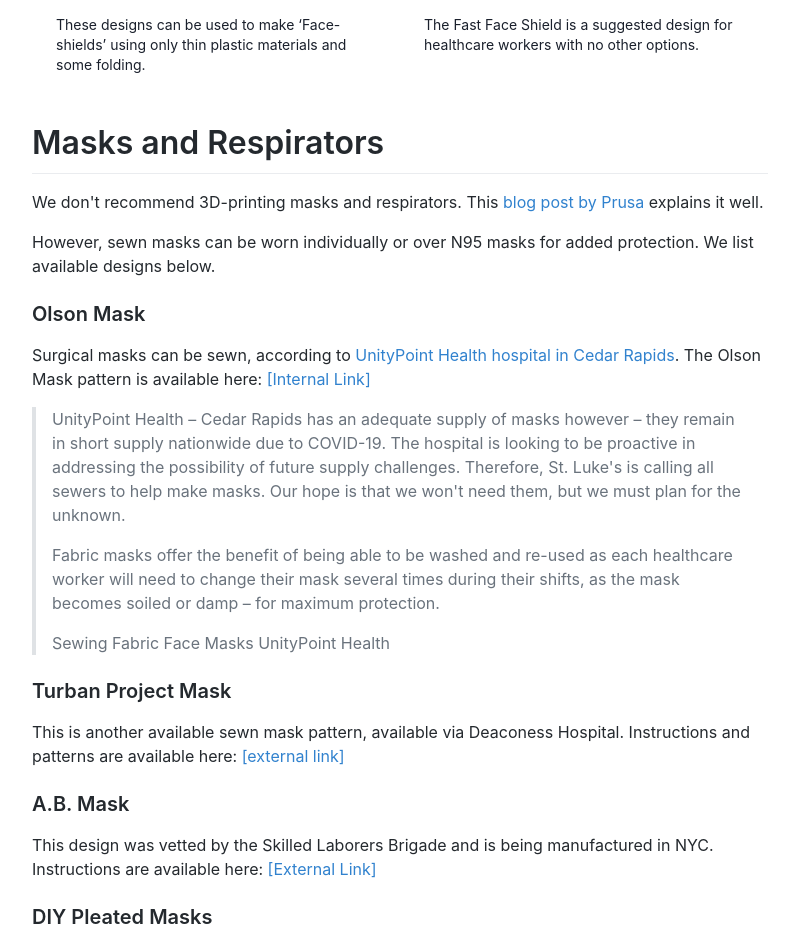
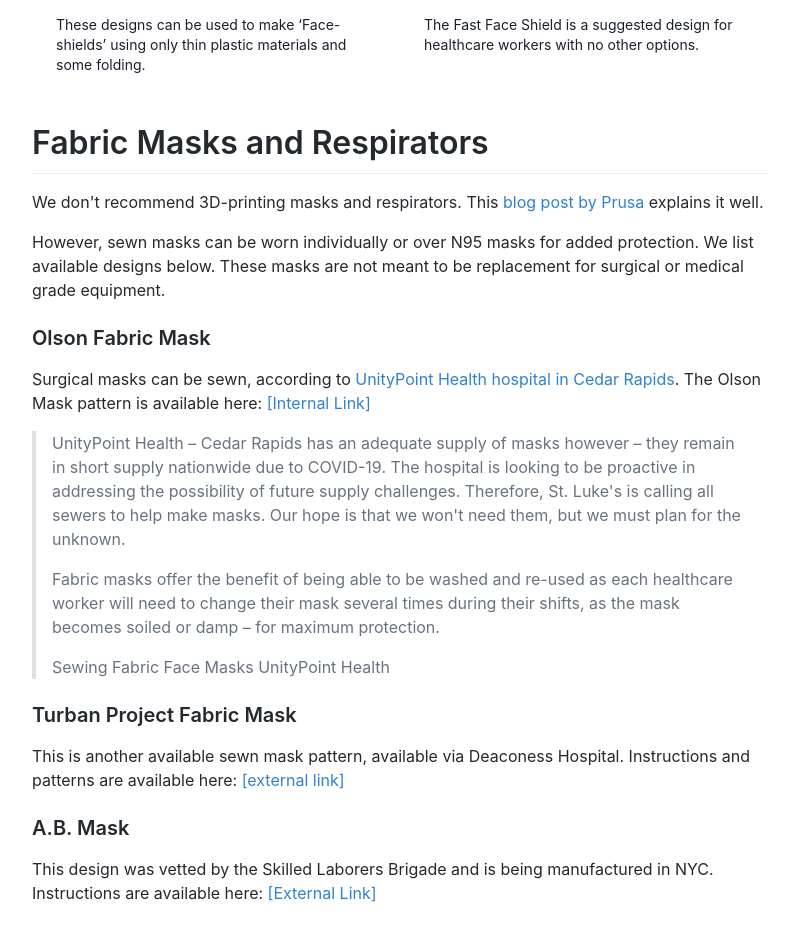
Before and after one commit to NYCPPE/nyc-makers-vs-covid, a Next.js app: page /instructions in a window 1280 px wide. Shown: the part 1402-2333 px from the top of the page, without its empty margins (240-1034 px from the left). Built offline with nearby package versions, Linux system fonts and the light colour scheme; what @tailwindcss/ui would draw is missing.

Commit message:
Fix instructions per feedback

```diff
--- a/pages/instructions.mdx
+++ b/pages/instructions.mdx
@@ -4,7 +4,7 @@ import Products from '../components/products'
 
 Are you a maker who wants to get started making PPE? Refer to the links below to see which designs out community is making. You will generally need some of the following equipment: Laser cutter, 3D printer, sewing machines and minimal shop tools.
 
-The following PPE can be manufactured with these tools: [Face masks](#masks-and-respirators) and [Face Shields](#face-shields)
+The following PPE can be manufactured with these tools: [Fabric Face Masks](#masks-and-respirators) and [Face Shields](#face-shields)
 
 [[info]]
 | **[Check out the designs our makers are currently producing.](#in-use)**
@@ -22,13 +22,13 @@ The following PPE can be manufactured with these tools: [Face masks](#masks-and-
   <Products />
 </div>
 
-# Masks and Respirators
+# Fabric Masks and Respirators
 
 We don't recommend 3D-printing masks and respirators. This [blog post by Prusa](https://blog.prusaprinters.org/from-design-to-mass-3d-printing-of-medical-shields-in-three-days/) explains it well.
 
-However, sewn masks can be worn individually or over N95 masks for added protection. We list available designs below.
+However, sewn masks can be worn individually or over N95 masks for added protection. We list available designs below. These masks are not meant to be replacement for surgical or medical grade equipment.
 
-### Olson Mask
+### Olson Fabric Mask
 
 Surgical masks can be sewn, according to [UnityPoint Health hospital in Cedar Rapids](https://webcache.googleusercontent.com/search?q=cache:tbxilmN4LPcJ:https://www.unitypoint.org/cedarrapids/sewing-surgical-masks.aspx+&cd=1&hl=en&ct=clnk&gl=us). The Olson Mask pattern is available here: [\[Internal Link\]](/pdf/OlsonMask_wPattern_v3.pdf)
 
@@ -38,7 +38,7 @@ Surgical masks can be sewn, according to [UnityPoint Health hospital in Cedar Ra
 >
 > Sewing Fabric Face Masks UnityPoint Health
 
-### Turban Project Mask
+### Turban Project Fabric Mask
 
 This is another available sewn mask pattern, available via Deaconess Hospital. Instructions and patterns are available here: [\[external link\]](https://www.deaconess.com/How-to-make-a-Face-Mask)
 
@@ -46,7 +46,7 @@ This is another available sewn mask pattern, available via Deaconess Hospital. I
 
 This design was vetted by the Skilled Laborers Brigade and is being manufactured in NYC. Instructions are available here: [\[External Link\]](https://www.instructables.com/id/AB-Mask-for-a-Nurse-by-a-Nurse/)
 
-### DIY Pleated Masks
+### DIY Pleated Fabric Masks
 
 Instructions are available here: [\[External Link\]](https://www.project-cloth-masks.com/)
 
```
